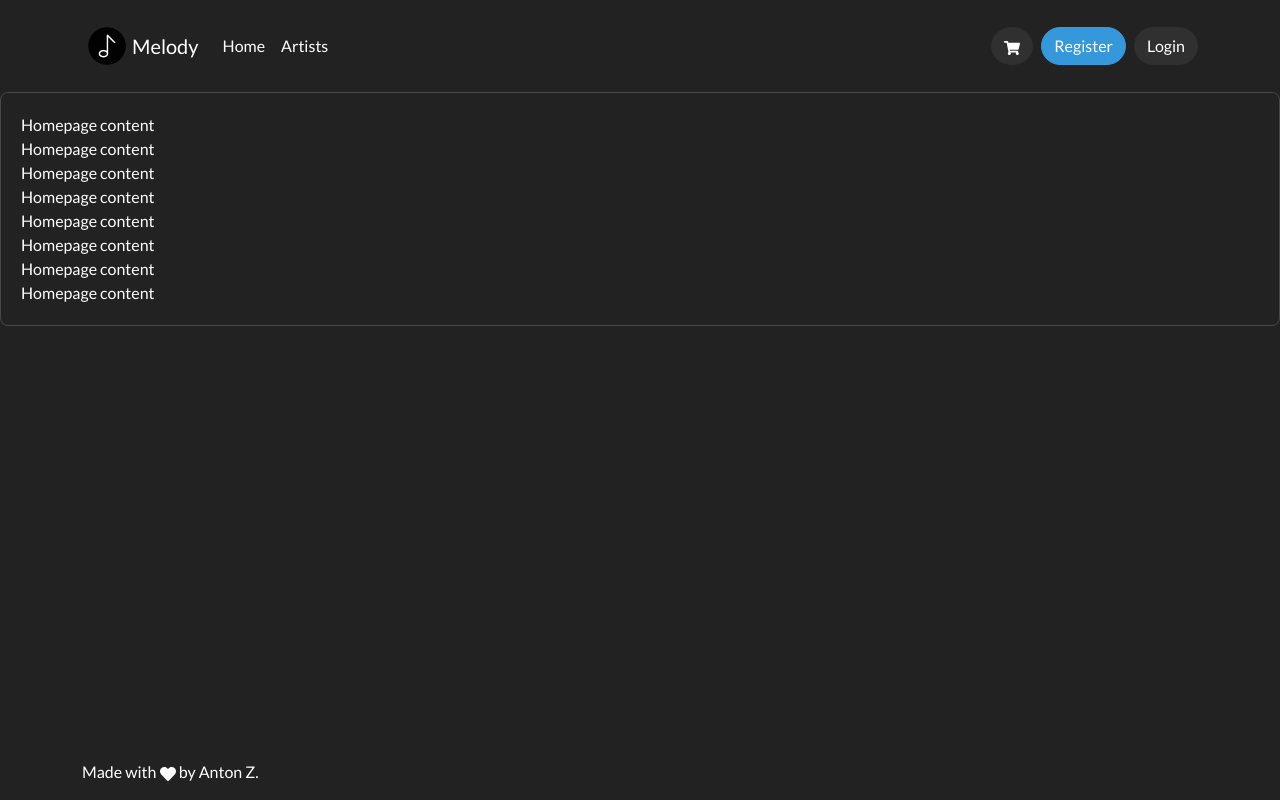
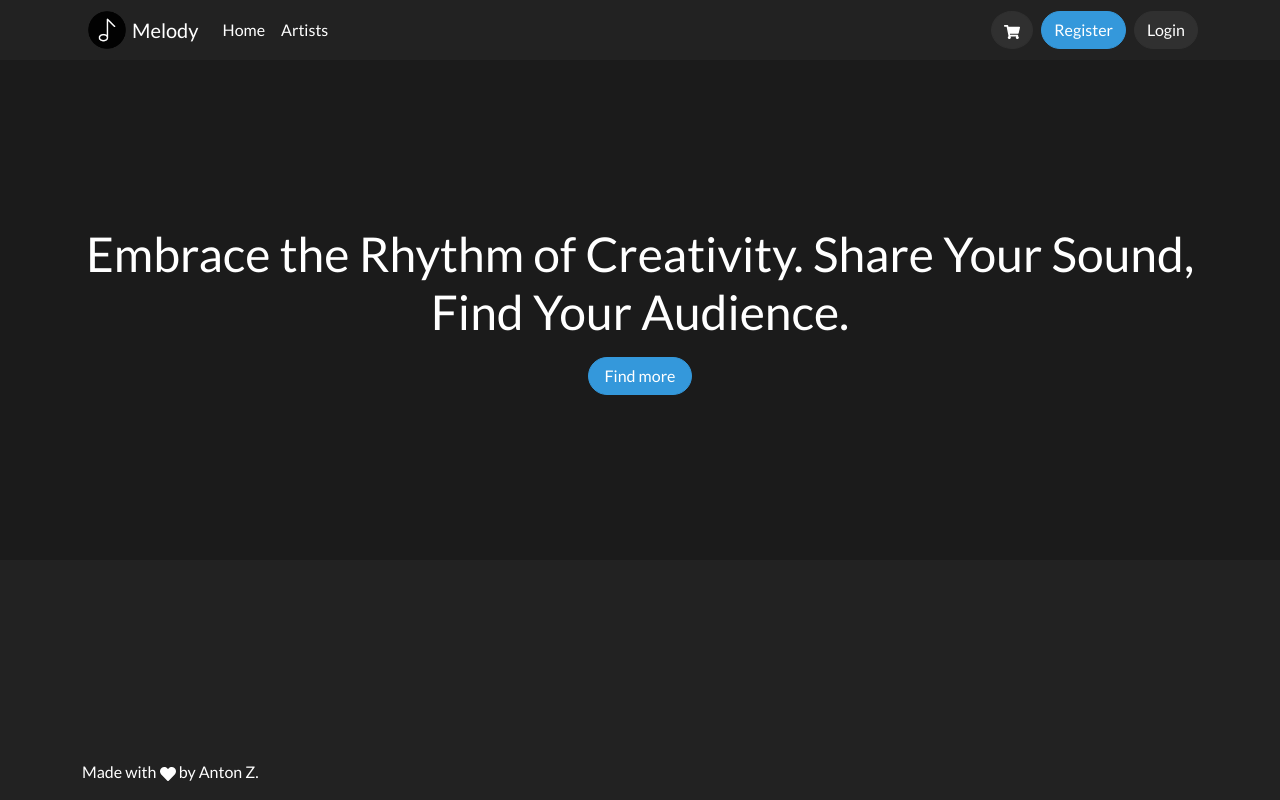
Before and after one commit to antonzeno/melody, a React (Create React App) app in the folder client/: page / in a window 1280 px wide. Built offline with nearby package versions, Linux system fonts and the light colour scheme; no server answers; what react-soundplayer would draw is missing.

Commit message:
UI Improvements

```diff
--- a/client/src/App.css
+++ b/client/src/App.css
@@ -16,12 +16,6 @@
     min-height: 50px;
 }
 
-.homepage {
-    padding: 20px;
-    border-radius: 8px;
-    border: 1px solid rgb(72, 72, 72);
-}
-
 .dropdown-toggle::after {
     display: none !important;
 }
--- a/client/src/components/ArtistCard/ArtistCard.css
+++ b/client/src/components/ArtistCard/ArtistCard.css
@@ -1,8 +1,7 @@
 .artist-card {
     display: flex;
     flex-direction: column;
-    border: 1px solid grey;
-    border-radius: 12px;
+    background-repeat: no-repeat;
 }
 
 .artist-card img {
--- a/client/src/components/ArtistCard/ArtistCard.tsx
+++ b/client/src/components/ArtistCard/ArtistCard.tsx
@@ -3,9 +3,29 @@ import "./ArtistCard.css";
 
 const ArtistCard = ({ artist }) => {
     return (
-        <div className="artist-card">
-            <img src={artist.photo} alt="img" />
-            <div className="p-2 text-center text-decoration-none">
+        <div
+            className="banner"
+            style={{
+                backgroundImage: `url(${artist.photo ? artist.photo : "/no-img-artist.jpg"})`,
+                backgroundPosition: "center",
+                backgroundRepeat: "no-repeat",
+                backgroundSize: "cover",
+                height: 300,
+                position: "relative",
+            }}
+        >
+            <div
+                style={{
+                    position: "absolute",
+                    bottom: 0,
+                    left: 0,
+                    right: 0,
+                    backgroundColor: "rgba(0,0,0,0.5)",
+                    padding: "10px",
+                    color: "white",
+                    textAlign: "center",
+                }}
+            >
                 {artist.name}
             </div>
         </div>
--- a/client/src/components/Navigation/Navigation.tsx
+++ b/client/src/components/Navigation/Navigation.tsx
@@ -55,7 +55,7 @@ const Navigation = () => {
     }
 
     return (
-        <Navbar variant="dark" expand="lg">
+        <Navbar variant="dark" expand="lg" className="p-0">
             <Container>
                 <Navbar.Brand href="/" className="d-flex align-items-center">
                     <img src="/logo.png" width="50" height="50" className="d-inline-block align-top" alt="Logo" />{" "}
--- a/client/src/pages/Artists/Artists.tsx
+++ b/client/src/pages/Artists/Artists.tsx
@@ -25,7 +25,7 @@ const Artists = () => {
             <div className="row">
                 {error ??
                     users.map((user) => (
-                        <div key={user.id} className="col-12 col-md-3">
+                        <div key={user.id} className="col-12 col-md-3 my-2">
                             <Link to={`/artists/${user.id}`}>
                                 <ArtistCard artist={user} />
                             </Link>
--- a/client/src/pages/Home/Home.tsx
+++ b/client/src/pages/Home/Home.tsx
@@ -1,16 +1,22 @@
 import React from "react";
+import { Link } from "react-router-dom";
 
 const Home = () => {
     return (
         <div className="homepage">
-            Homepage content <br />
-            Homepage content <br />
-            Homepage content <br />
-            Homepage content <br />
-            Homepage content <br />
-            Homepage content <br />
-            Homepage content <br />
-            Homepage content <br />
+            <div
+                className="banner d-flex justify-content-center align-items-center"
+                style={{ backgroundColor: "#1b1b1b", height: 500 }}
+            >
+                <div className="container d-flex justify-content-center align-items-center flex-column">
+                    <div className="text-center mb-2">
+                        <h1>Embrace the Rhythm of Creativity. Share Your Sound, Find Your Audience.</h1>
+                    </div>
+                    <Link to="/artists" className="btn btn-info rounded-pill px-3">
+                        Find more
+                    </Link>
+                </div>
+            </div>
         </div>
     );
 };
```
Also changed, not shown: client/public/no-img-artist.jpg (added).
